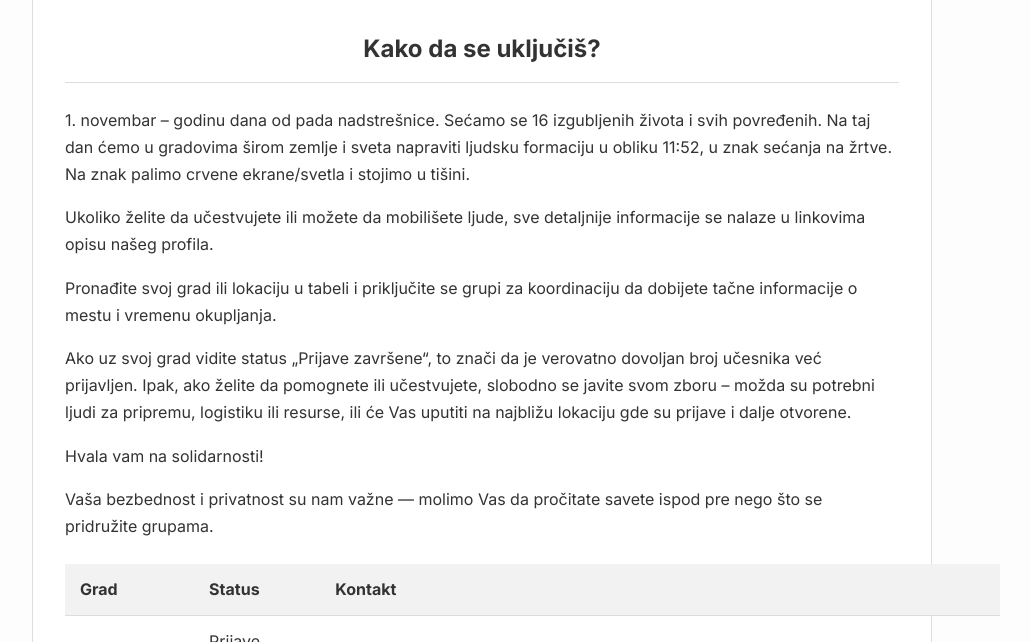
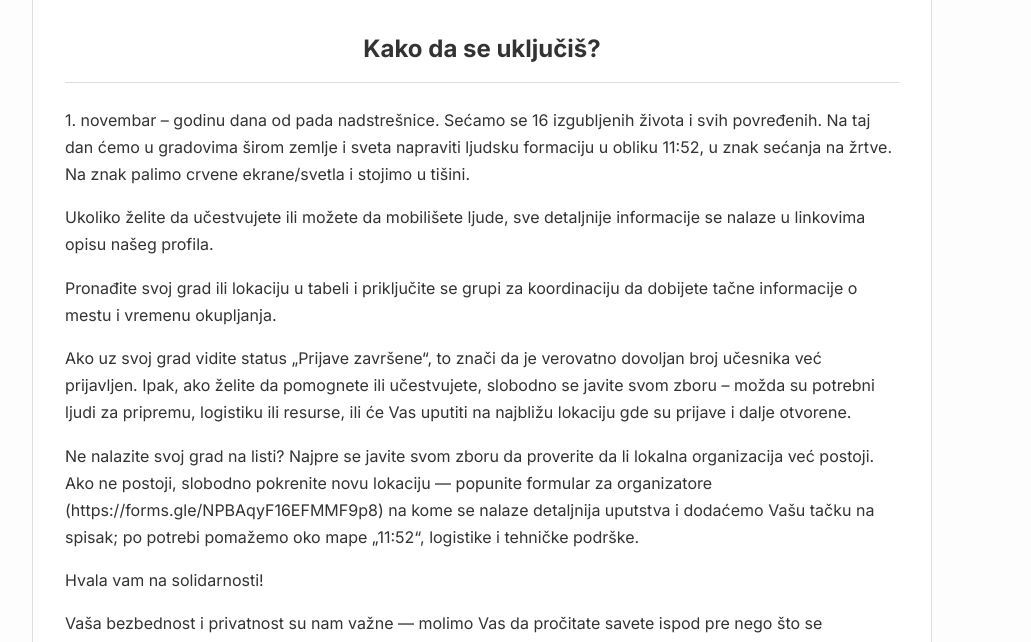
Before and after one commit to 11-52-kml/11-52-kml.github.io, a plain HTML site: page cities/index.html in a window 1280 px wide. Shown: the part 153-795 px from the top of the page, without its empty margins (158-1189 px from the left). Drawn offline with Linux system fonts and the light colour scheme.

Commit message:
Update index.html

```diff
--- a/cities/index.html
+++ b/cities/index.html
@@ -76,6 +76,8 @@
 </p>
     <p>Ako uz svoj grad vidite status „Prijave završene“, to znači da je verovatno dovoljan broj učesnika već prijavljen. Ipak, ako želite da pomognete ili učestvujete, slobodno se javite svom zboru – možda su potrebni ljudi za pripremu, logistiku ili resurse, ili će Vas uputiti na najbližu lokaciju gde su prijave i dalje otvorene.
 
+</p>
+    <p>Ne nalazite svoj grad na listi? Najpre se javite svom zboru da proverite da li lokalna organizacija već postoji. Ako ne postoji, slobodno pokrenite novu lokaciju — popunite formular za organizatore (https://forms.gle/NPBAqyF16EFMMF9p8) na kome se nalaze detaljnija uputstva i dodaćemo Vašu tačku na spisak; po potrebi pomažemo oko mape „11:52“, logistike i tehničke podrške.
 
 </p>
     <p>Hvala vam na solidarnosti!
```
